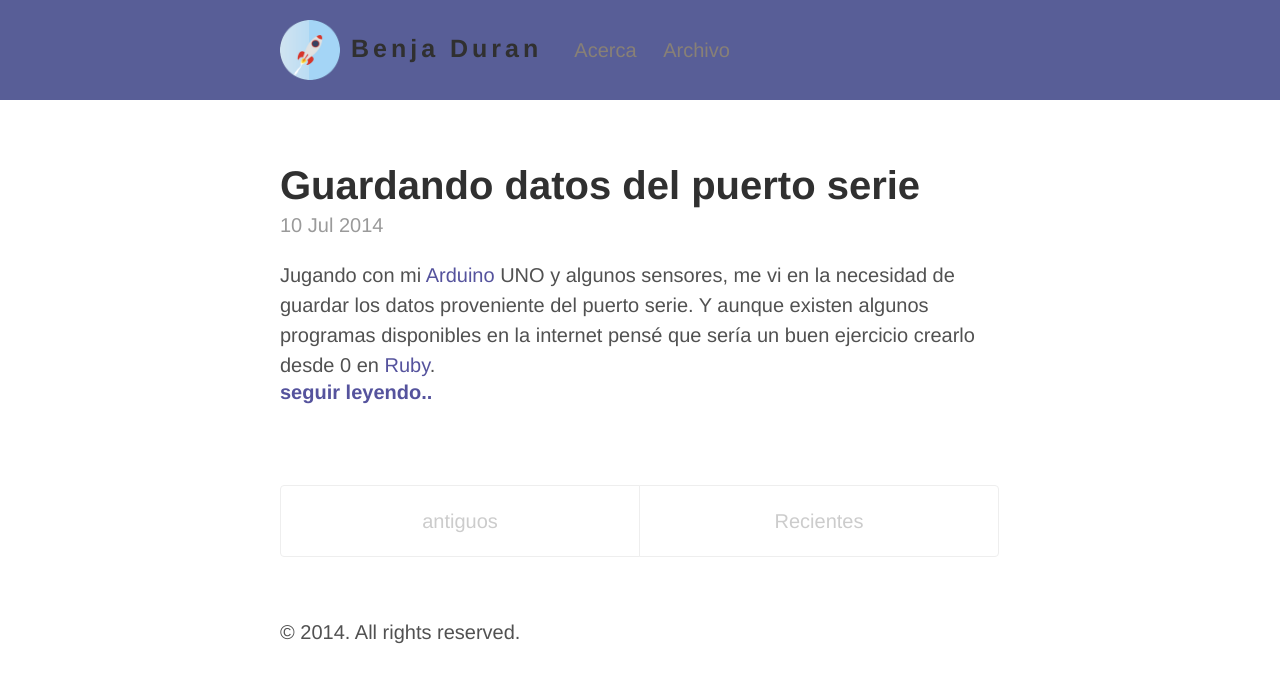
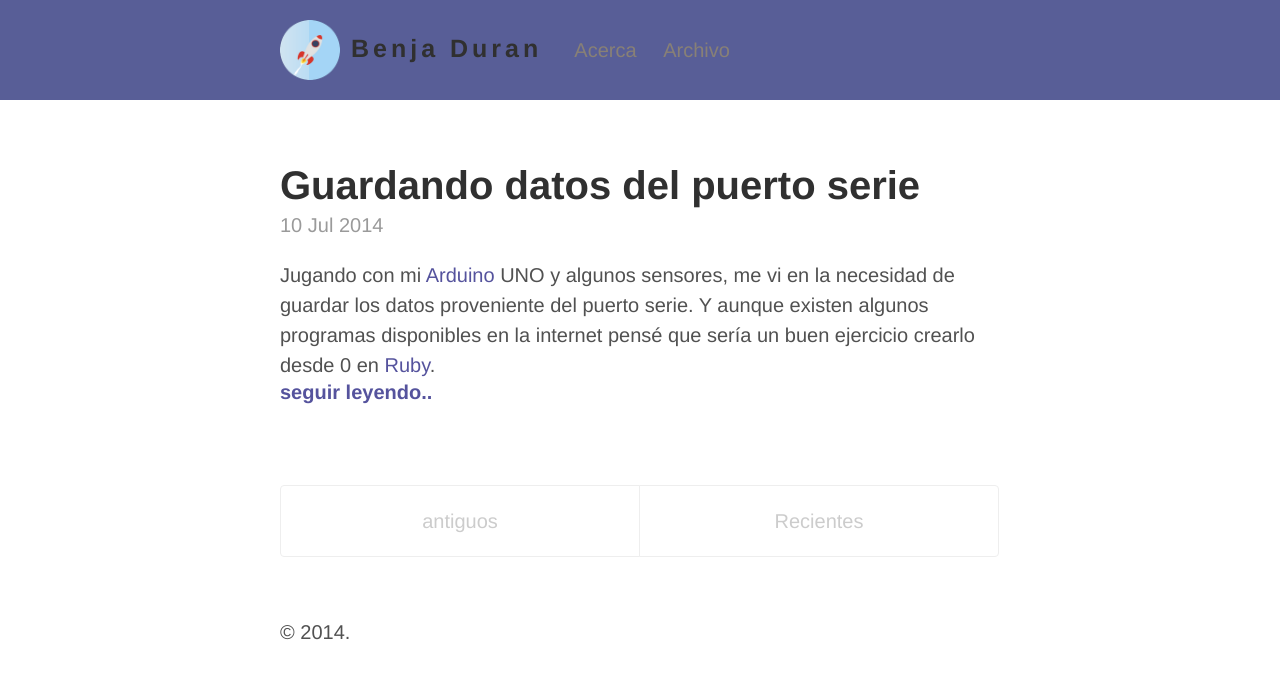
Before and after one commit to benjad/benjad.github.io, a Jekyll site: the page built from index.html, in a window 1280 px wide. Shown: the top 683 px of the page. Built offline with Jekyll 4.4.1, drawn with Linux system fonts in a browser that asks for light colours; Markdown is read by kramdown in place of the engine named in the settings; the list of posts is cut into pages by our own code.

Commit message:
arreglo portada

```diff
--- a/_layouts/default.html
+++ b/_layouts/default.html
@@ -30,7 +30,7 @@
        {% include comments.html %}
       <div class="footer">
         <p>
-          &copy; {{ site.time | date: '%Y' }}. All rights reserved.
+          &copy; {{ site.time | date: '%Y' }}.
         </p>
       </div>
     </div>
```
